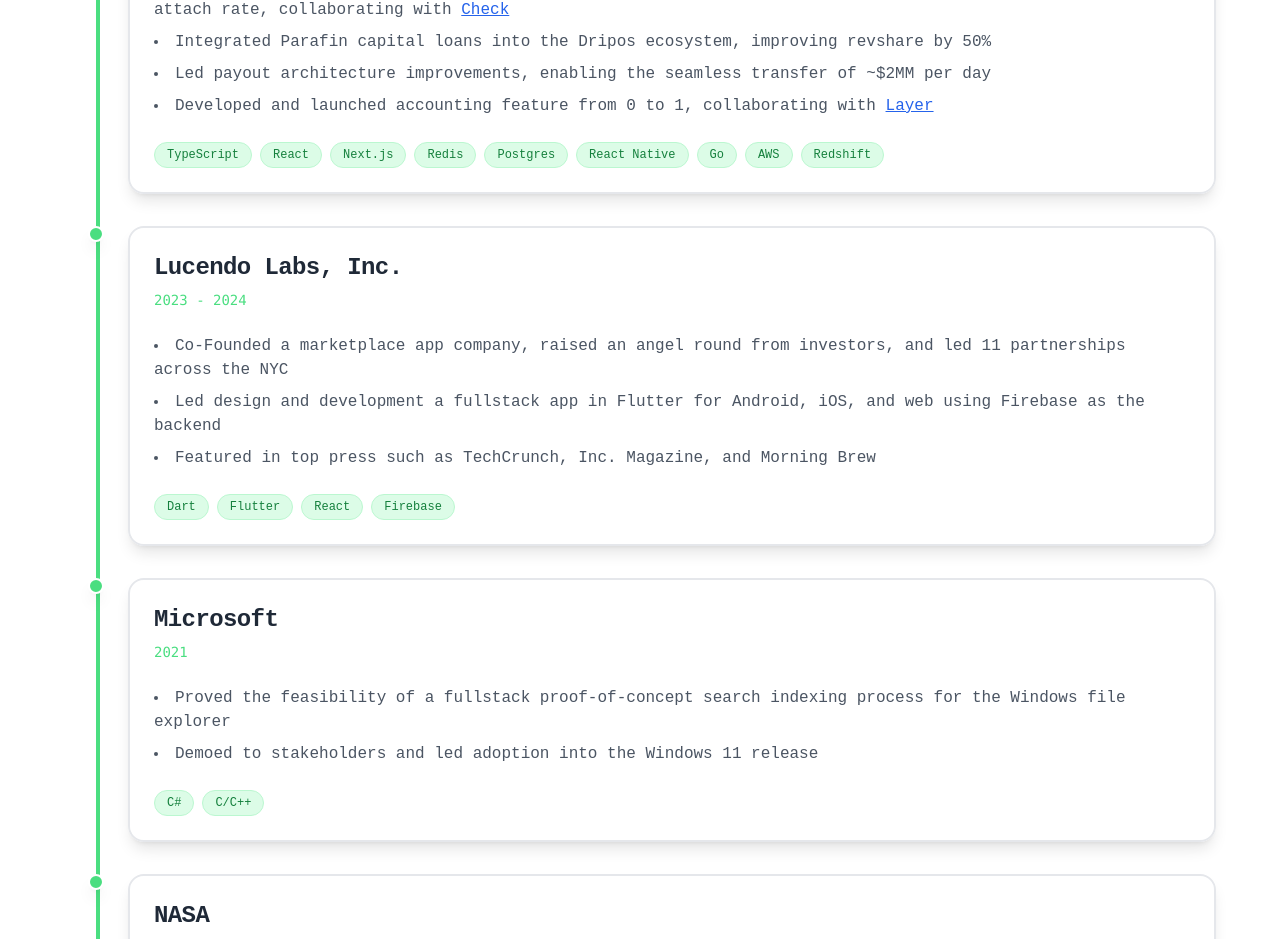
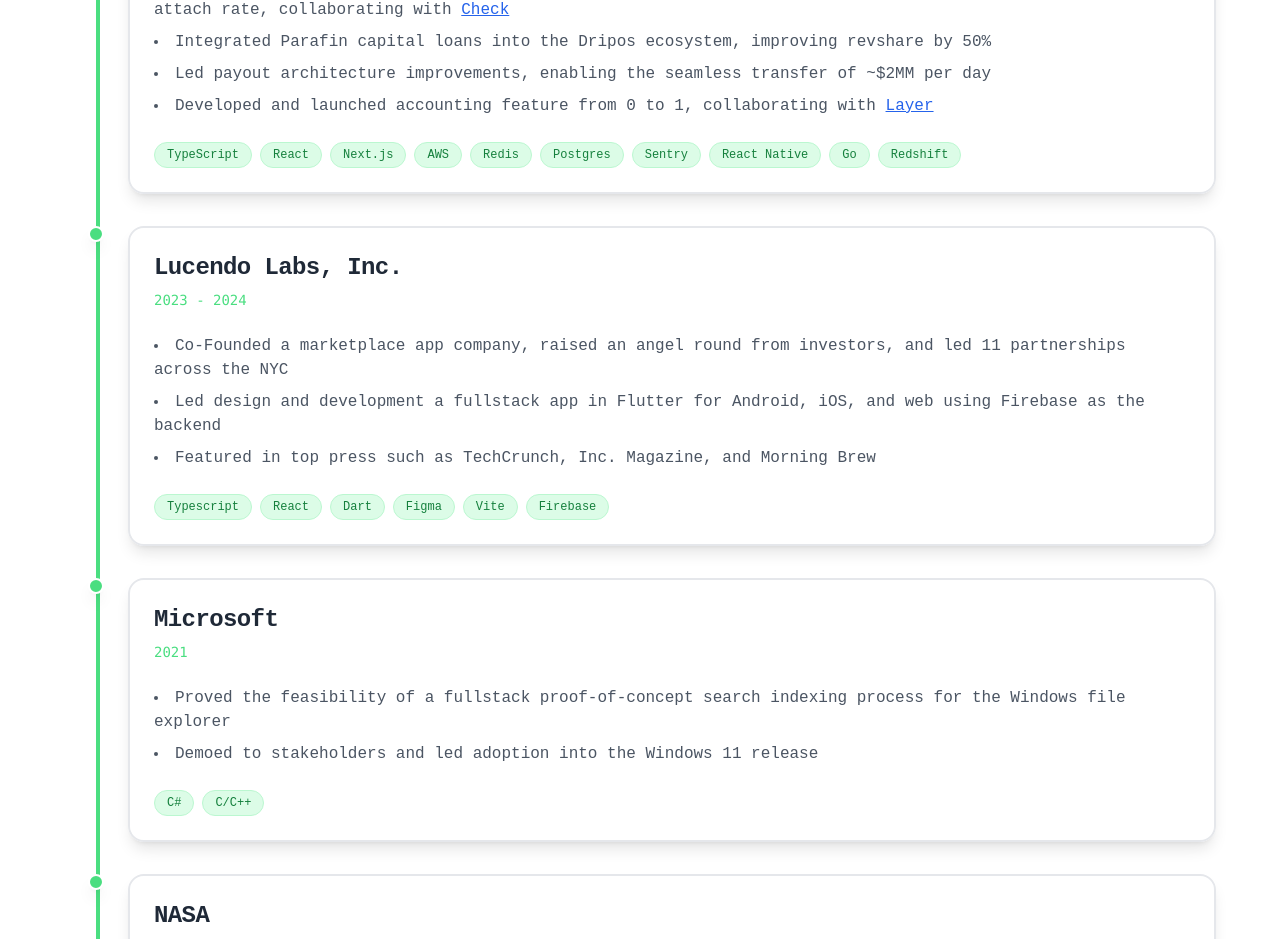
Before and after one commit to eszabo12/portfolio, a Next.js app: page / in a window 1280 px wide. Shown: the part 1835-2774 px from the top of the page. Built offline with nearby package versions, Linux system fonts and the light colour scheme; no server answers.

Commit message:
skils tweaks

```diff
--- a/app/pages/Constants.tsx
+++ b/app/pages/Constants.tsx
@@ -147,11 +147,12 @@
         'TypeScript',
         'React',
         'Next.js',
+        'AWS',
         'Redis',
         'Postgres',
+        'Sentry',
         'React Native',
         'Go',
-        'AWS',
         'Redshift'
       ],
     },
@@ -163,7 +164,7 @@
       'Led design and development a fullstack app in Flutter for Android, iOS, and web using Firebase as the backend',
       'Featured in top press such as TechCrunch, Inc. Magazine, and Morning Brew',
     ],
-    tech: ['Dart', 'Flutter', 'React', 'Firebase'],
+    tech: ['Typescript', 'React', 'Dart', 'Figma', 'Vite', 'Firebase'],
   },
   {
     title: 'Microsoft',
```
